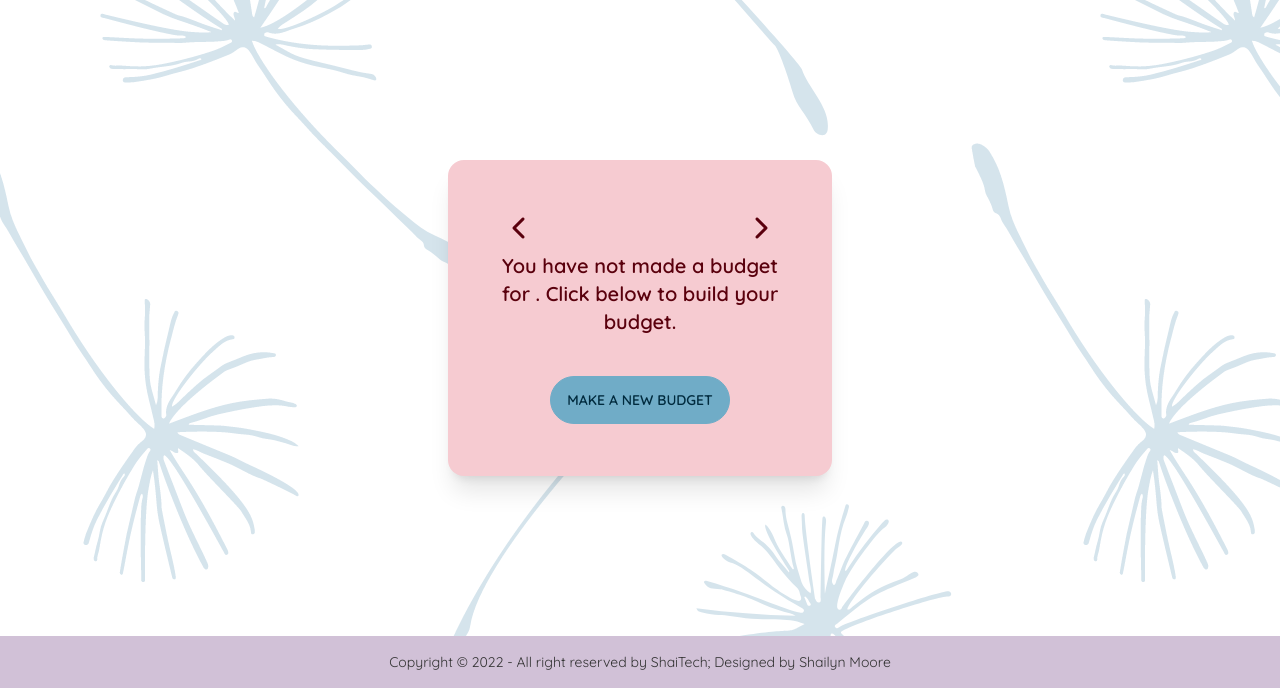
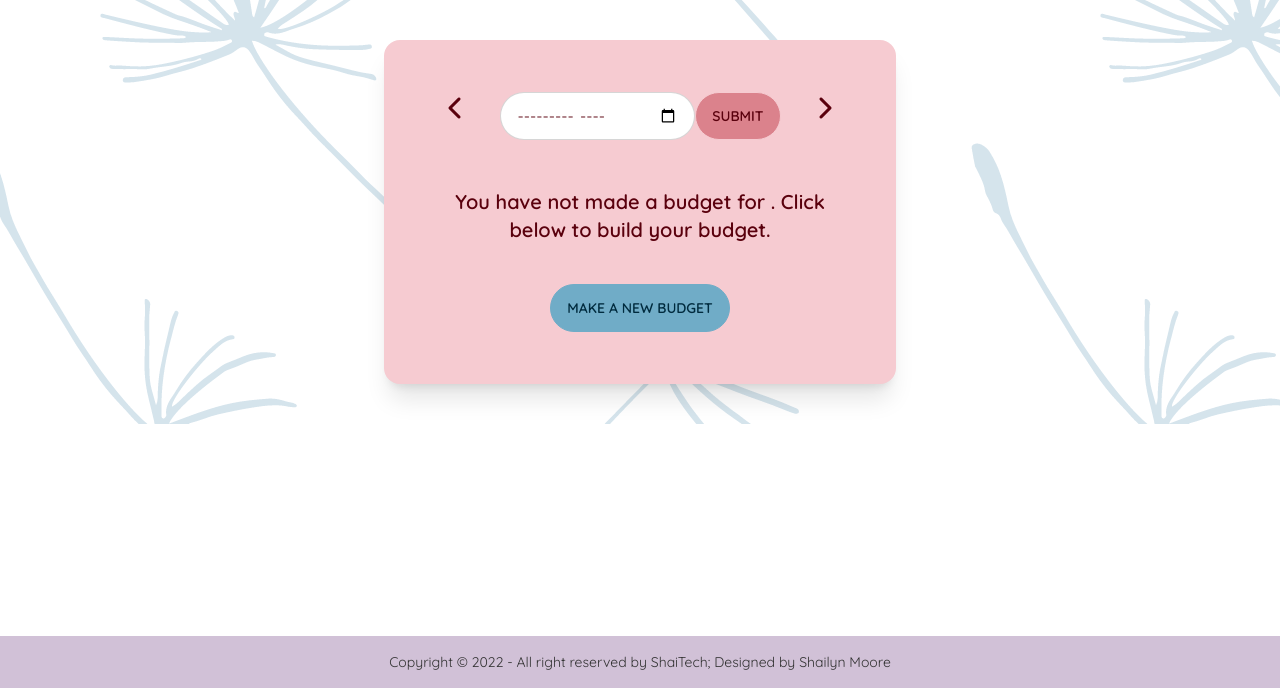
Before and after one commit to mshailyn/100Hours, a Node project: template views/budget.ejs in a window 1280 px wide. Shown: the part 112-800 px from the top of the page. Run offline with Node 20 templates, Linux system fonts and the light colour scheme; the template is opened without the code that fills it, so the values that code supplies are empty; some libraries are stand-ins or nearby versions.

Commit message:
added dropdown menu on budget page

```diff
--- a/views/budget.ejs
+++ b/views/budget.ejs
@@ -1,15 +1,20 @@
 <%- include('partials/header') -%>
 <script src="https://cdn.jsdelivr.net/npm/chart.js"></script>
 
-<main class="flex flex-col justify-around w-screen h-screen items-center bg-auto bg-repeat bg-center animate-ltr-linear-infinite" style="background-image: url(/imgs/dandelionBackground2.png)">
+<main class="flex flex-col justify-around w-screen h-fit items-center bg-auto bg-repeat bg-center animate-ltr-linear-infinite" style="background-image: url(/imgs/dandelionBackground2.png)">
 
   <% if(!budget){ %>
-    <div class="card w-96 bg-secondary text-secondary-content shadow-xl p-5 my-10">
+    <div class="card w-full md:w-3/5 lg:w-2/5 bg-secondary text-secondary-content shadow-xl p-5 my-10">
       <div class="flex flex-column justify-center card-body items-center text-center">
-        <div class="flex justify-between w-full">
+        <div class="flex justify-between w-full mb-5">
           <div class="justify-start w-10">
             <a class="fa-solid fa-chevron-left text-2xl w-10 hover:text-base-100" href="/budget/<%=moment(reqDate).subtract(1, 'months').format("YYYY-MM") %>"></a>
           </div>
+          <form class="flex flex-col w-3/5 items-center lg:flex-row justify-center lg:items-start pb-5" action="/budget/:date?_method=GET"
+          method="POST">
+            <input type="month" id="month" name ="month" class="w-2/5 sm:w-4/5 input input-bordered">
+            <input type="submit" class="submit btn btn-secondary bg-darkpink round m-0">
+        </form>
           <div class="justify-end w-10">
             <a class="fa-solid fa-chevron-right text-2xl w-10 hover:text-base-100" href="/budget/<%=moment(reqDate).add(1, 'months').format("YYYY-MM") %>"></a>
           </div>
@@ -21,12 +26,18 @@
       </div>
     </div>
   <% }else { %>
-    <div class="card w-4/5 md:w-1/2 h-screen md:h-auto bg-secondary text-secondary-content shadow-xl my-10">
+    <div class="card w-4/5 md:w-1/2 h-fit bg-secondary text-secondary-content shadow-xl my-10">
       <div class="flex flex-column justify-center card-body items-center text-center">
-        <div class="flex justify-between w-full">
+        <div class="flex justify-between w-full mb-5">
             <div class="justify-start w-10">
               <a class="fa-solid fa-chevron-left text-2xl w-10 hover:text-base-100" href="/budget/<%=moment(reqDate).subtract(1, 'months').format("YYYY-MM") %>"></a>
             </div>
+            <form class="flex flex-col items-center lg:flex-row justify-center lg:items-start pb-5" action="/budget/:date?_method=GET"
+              method="POST">
+                <input type="month" id="month" name ="month" class="w-4/5 input input-bordered">
+                <input type="submit" class="submit btn btn-secondary bg-darkpink round my-0">
+
+            </form>
             <div class="justify-end w-10">
               <a class="fa-solid fa-chevron-right text-2xl w-10 hover:text-base-100" href="/budget/<%=moment(reqDate).add(1, 'months').format("YYYY-MM") %>"></a>
             </div>
@@ -43,7 +54,7 @@
         <div class=" w-10">
           <form action="/budget/deleteBudget/<%= budget._id %>?_method=DELETE"
           method="POST">
-          <button type="submit" class="fa-solid fa-trash-can text-2xl text-secondary-content hover:text-white hover:animate-bounce"></button>
+          <button type="submit" class="mb-2 fa-solid fa-trash-can text-2xl text-secondary-content hover:text-white hover:animate-bounce"></button>
           </form>
         </div>
       </div>
```
Also changed, not shown: controllers/budgets.js (+12 -3 lines).
